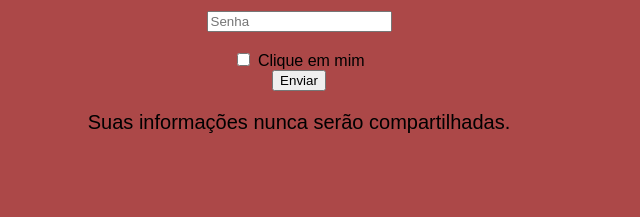
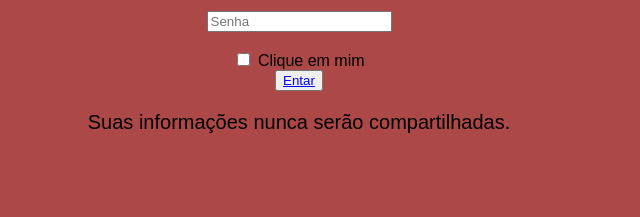
Before and after one commit to NLeanfreitas/Cineteca, a plain HTML site: page index.html in a window 1280 px wide. Shown: the part 168-385 px from the top of the page, 341-981 px from the left. Drawn offline with Linux system fonts and the light colour scheme.

Commit message:
Atualização2

```diff
--- a/index.html
+++ b/index.html
@@ -30,7 +30,9 @@
             <input type="checkbox" class="form-check-input" id="exampleCheck1">
             <label class="form-check-label" for="exampleCheck1">Clique em mim</label>
         </div>
-        <button type="submit" class="btn btn-primary">Enviar</button>
+        <button type="submit" class="btn btn-primary">
+             <a href="lista.html">Entar </a>
+        </button>
         <br>
         <p class="letra">Suas informações nunca serão compartilhadas.</p>
     </form>
```
Also changed, not shown: cadastro.html (+6 -2 lines), lista.html (+2 -1 lines).
